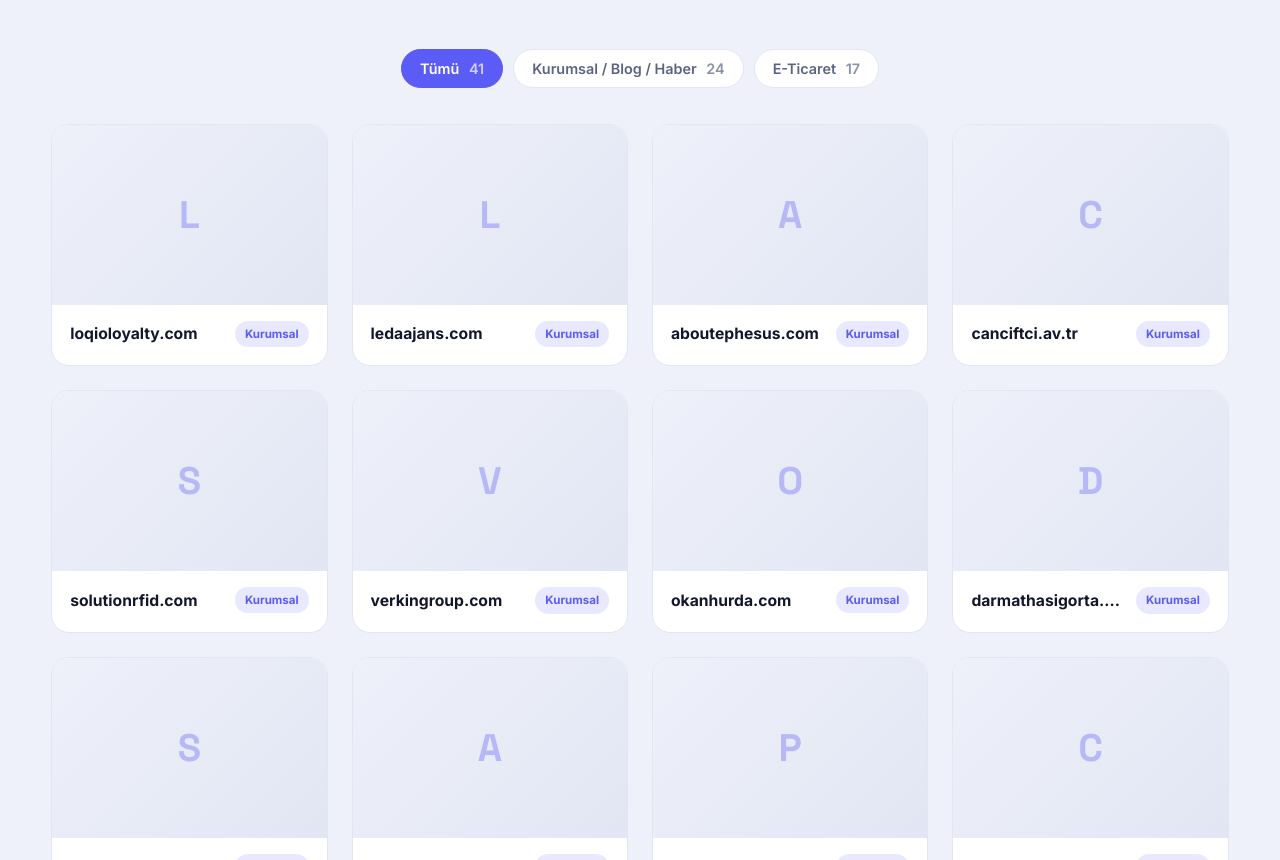
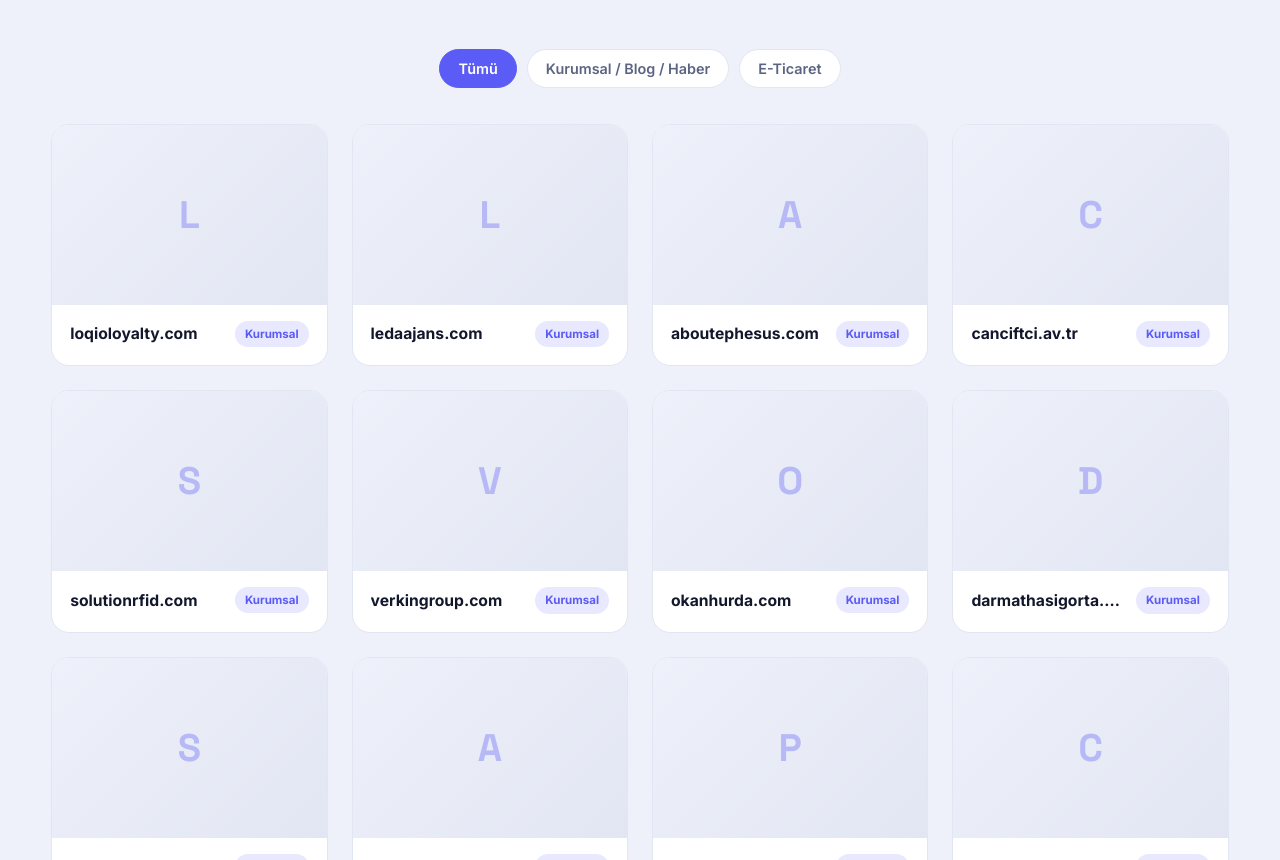
Before and after one commit to halilevren/halilevren.github.io, a plain HTML site: page index.html in a window 1280 px wide. Shown: the part 2043-2903 px from the top of the page. Drawn offline with Linux system fonts and the light colour scheme.

Commit message:
Update index.html

```diff
--- a/index.html
+++ b/index.html
@@ -122,9 +122,9 @@
     </div>
 
     <div class="filters" id="filters">
-      <button class="chip active" data-f="all">Tümü <em data-count="total">0</em></button>
-      <button class="chip" data-f="kurumsal">Kurumsal / Blog / Haber <em data-count="kurumsal">0</em></button>
-      <button class="chip" data-f="eticaret">E-Ticaret <em data-count="eticaret">0</em></button>
+      <button class="chip active" data-f="all">Tümü</button>
+      <button class="chip" data-f="kurumsal">Kurumsal / Blog / Haber</button>
+      <button class="chip" data-f="eticaret">E-Ticaret</button>
     </div>
 
     <div class="grid" id="grid"></div>
```
